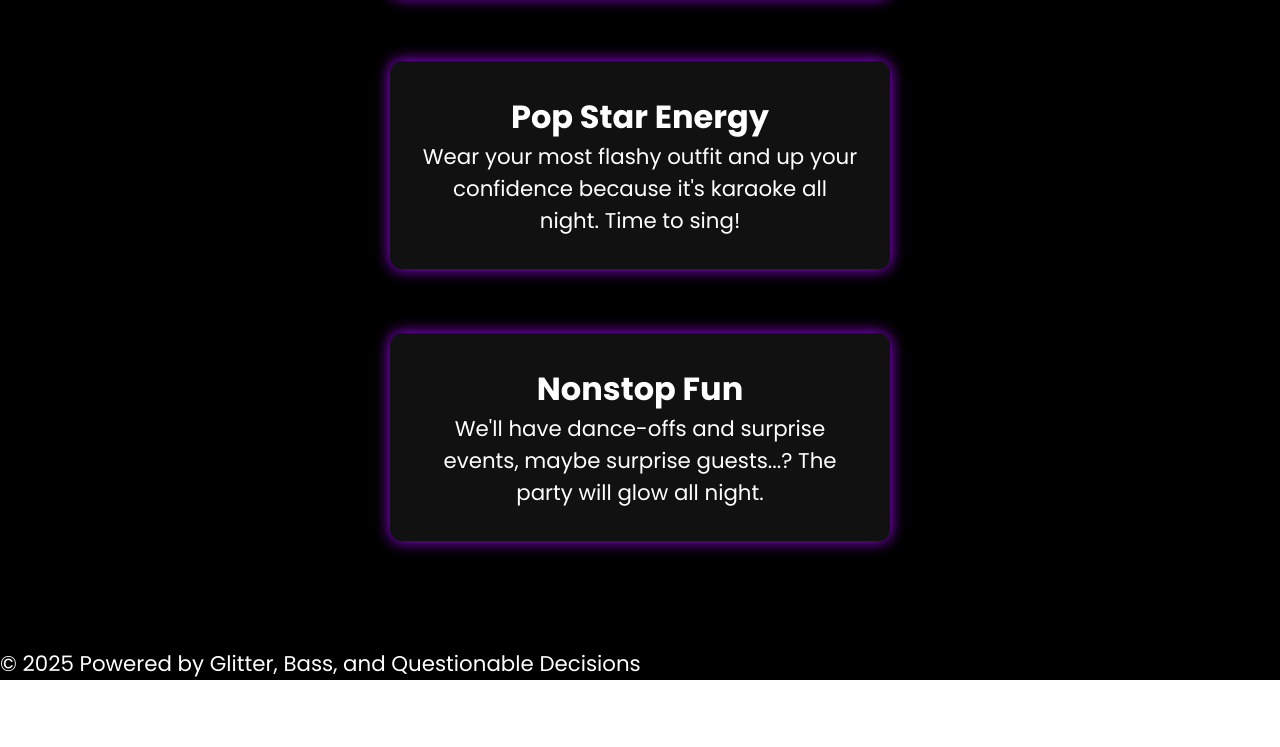
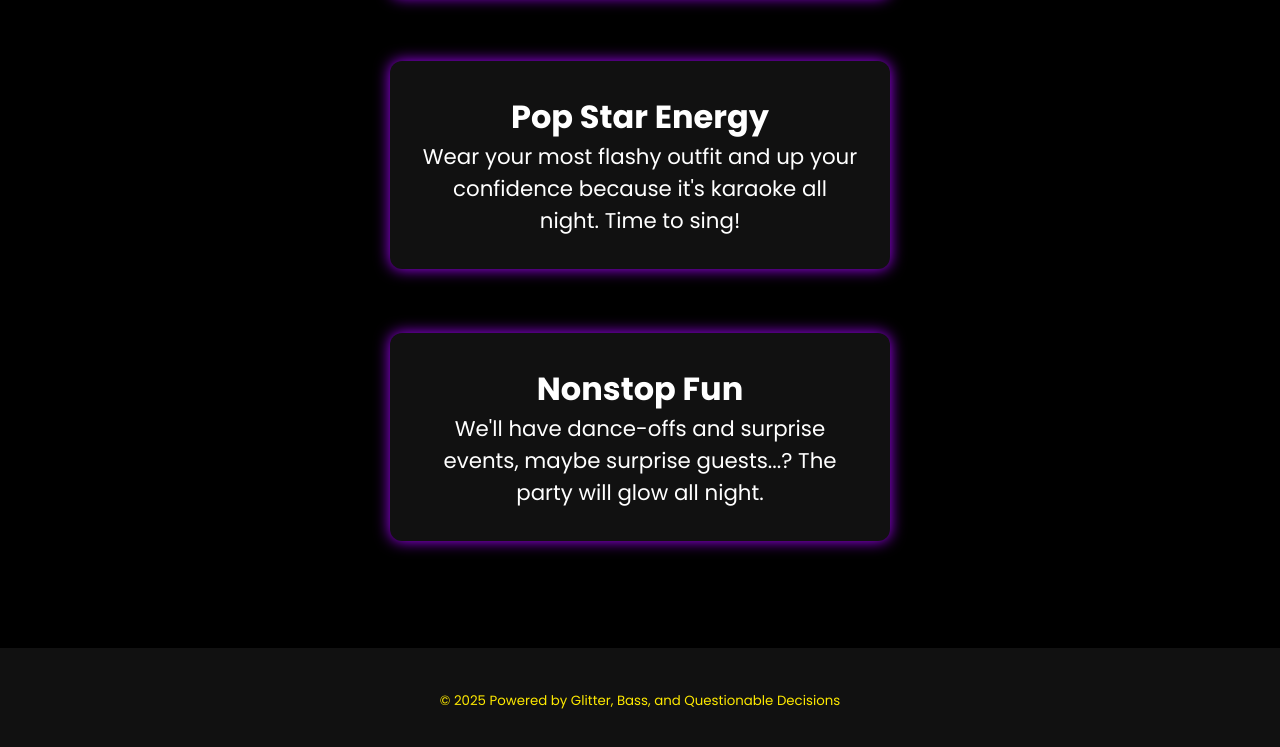
Before and after one commit to j-rattana/project3, a plain HTML site: page index.html in a window 1280 px wide. Shown: the part 982-1729 px from the top of the page. Before the commit the page ends 1662 px from the top, so only its background shows below. Drawn offline with Linux system fonts and the light colour scheme.

Commit message:
Styling the footer

```diff
--- a/style.css
+++ b/style.css
@@ -105,3 +105,11 @@ main {
 .highlight-card:hover {
   transform: translateY(-5px);
 }
+
+footer {
+  text-align: center;
+  padding: 2rem;
+  background: #111;
+  color: #FFEA00;
+  font-size: 10pt;
+}
```
